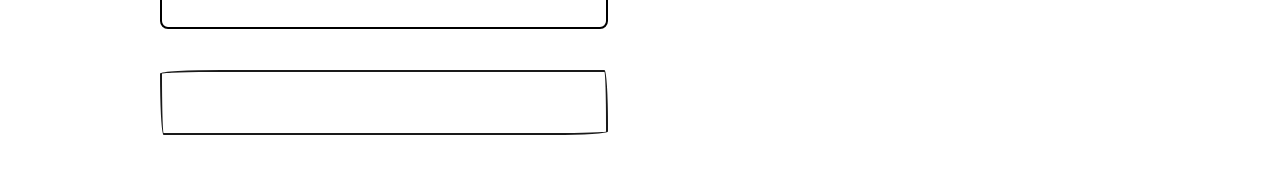
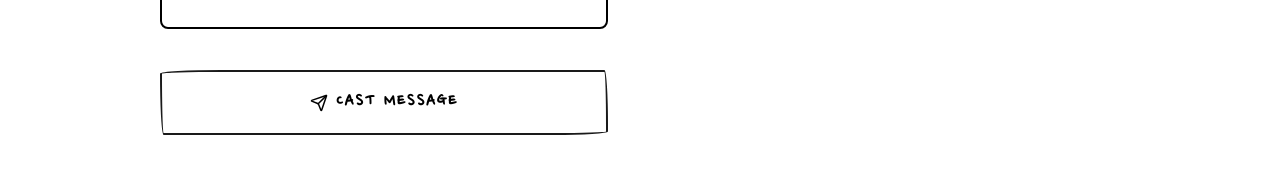
Before and after one commit to The-Absurd-Solutions/the-absurd-solution, a React (Vite) app: page / in a window 1280 px wide. Shown: the part 9034-9219 px from the top of the page. Built offline with nearby package versions, Linux system fonts and the light colour scheme.

Commit message:
style: update process step numbers hover to black with white shadow, adjust contact button default color

```diff
--- a/components/Contact.tsx
+++ b/components/Contact.tsx
@@ -53,9 +53,9 @@ export const Contact: React.FC = () => {
                 type="submit"
                 whileHover={{ scale: 1.02 }}
                 whileTap={{ scale: 0.98 }}
-                className="w-full py-4 bg-black text-white font-bold tracking-widest uppercase flex items-center justify-center gap-2 group sketch-box hover:text-white"
+                className="w-full py-4 bg-white border-2 border-black text-black font-bold tracking-widest uppercase flex items-center justify-center gap-2 group sketch-box hover:bg-black hover:text-white"
             >
-                <Send size={18} className="group-hover:translate-x-1 transition-transform" />
+                <Send size={18} className="text-black group-hover:text-white group-hover:translate-x-1 transition-all" />
                 Cast Message
             </motion.button>
             {status && <p className="text-lg text-center text-black mt-4 handwritten animate-pulse">{status}</p>}
--- a/components/Process.tsx
+++ b/components/Process.tsx
@@ -112,7 +112,7 @@ export const Process: React.FC = () => {
                 {/* Content Side */}
                 <div className="flex-1 w-full md:w-auto">
                     <div className="sketch-box p-6 bg-white relative group hover:bg-black hover:text-white transition-colors duration-300">
-                        <span className="absolute -top-4 font-bold text-4xl font-sans opacity-20 group-hover:opacity-100 group-hover:text-white transition-all duration-300">
+                        <span className="absolute -top-4 font-bold text-4xl font-sans opacity-20 group-hover:opacity-100 group-hover:text-black group-hover:[text-shadow:0_3px_0_white] transition-all duration-300">
                             {step.id}
                         </span>
                         <h3 className="text-xl font-bold font-sans mb-1 uppercase tracking-wider">{step.absurdTitle}</h3>
```
